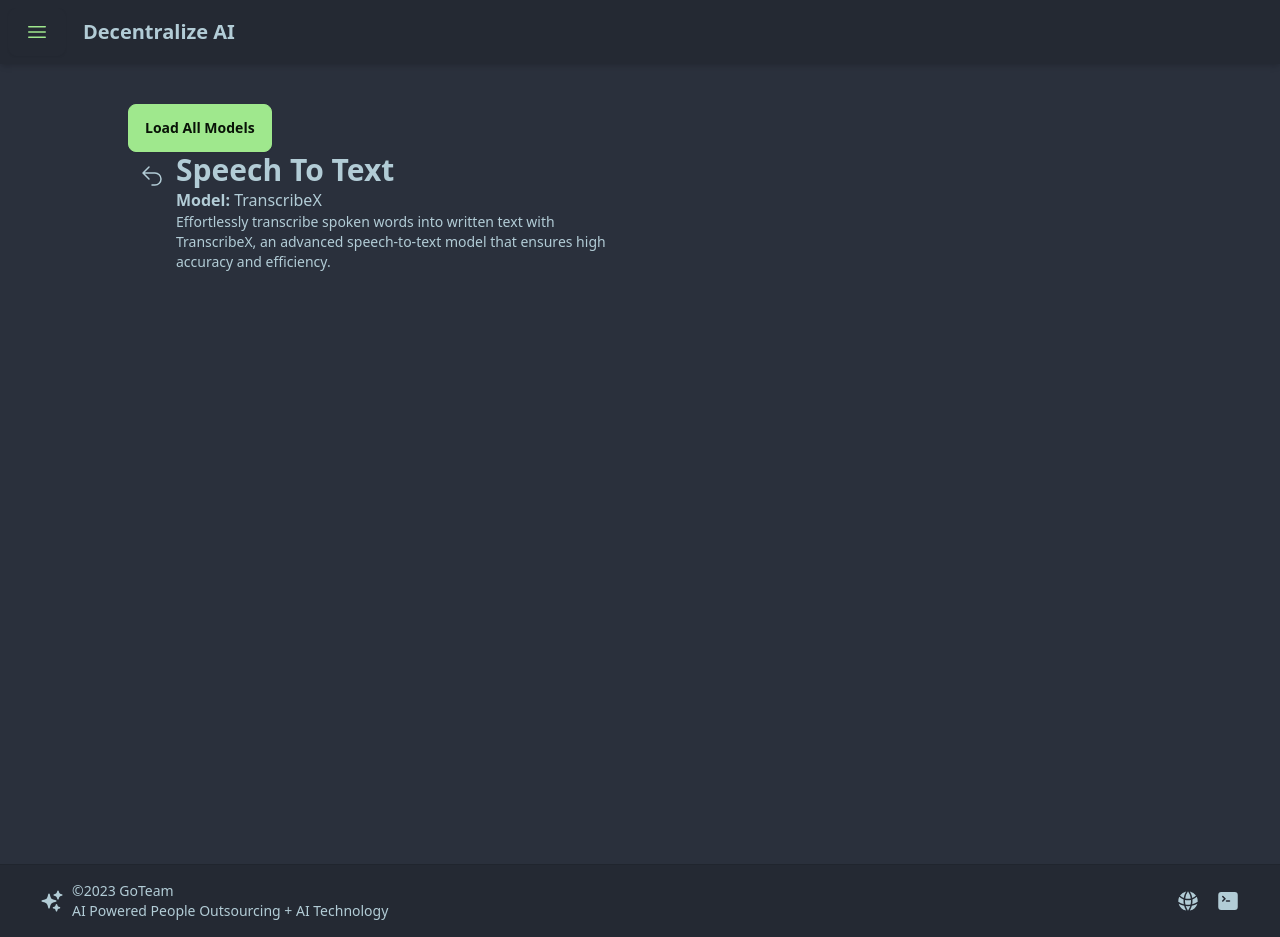
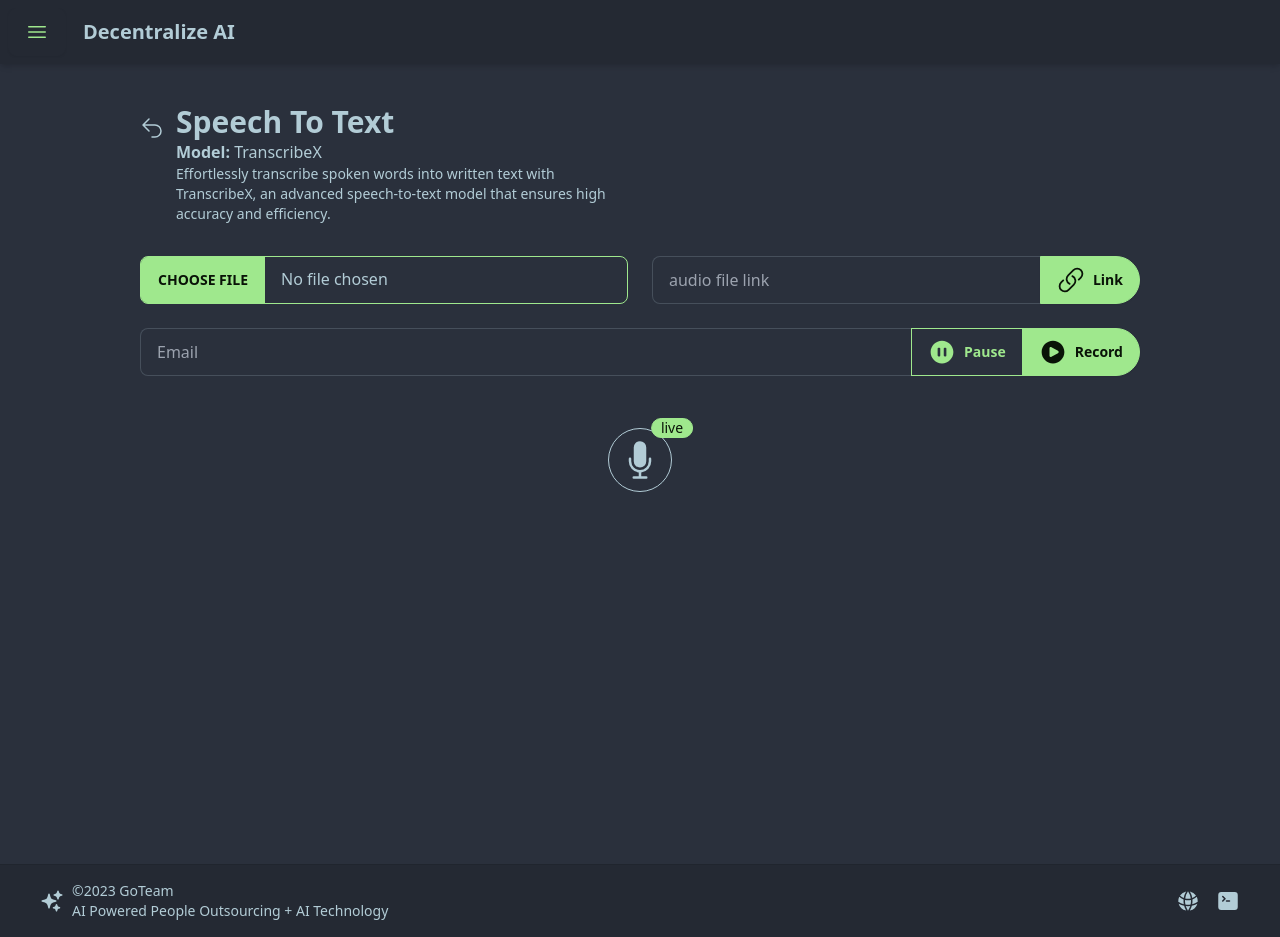
Before and after one commit to zalven-official/Decentralized-AI, a Vue app: page /speech-to-text in a window 1280 px wide. Built offline with nearby package versions, Linux system fonts and the light colour scheme; what vue-query would draw is missing.

Commit message:
finish design for audio

```diff
--- a/src/App.vue
+++ b/src/App.vue
@@ -4,12 +4,12 @@
     <Navbar />
     <div class="flex min-h-screen w-full justify-center p-0 lg:p-10">
       <div class="w-full max-w-5xl">
-        <button
+        <!-- <button
           class="btn btn-primary"
           @click="model.LoadSpeechToTextModel()"
         >
           Load All Models
-        </button>
+        </button> -->
         <RouterView />
       </div>
     </div>
--- a/src/pages/SpeechToText.vue
+++ b/src/pages/SpeechToText.vue
@@ -4,8 +4,55 @@
     model-name="TranscribeX"
     description="Effortlessly transcribe spoken words into written text with TranscribeX, an advanced speech-to-text model that ensures high accuracy and efficiency."
   />
+  <div class="grid grid-cols-2 items-center justify-center align-middle mt-5 card">
+    <div class="col p-3">
+      <input
+        type="file"
+        class="file-input file-input-bordered file-input-primary w-full"
+      >
+    </div>
+    <div class="w-full p-3">
+      <div class="join w-full">
+        <input
+          class="input join-item input-bordered w-full"
+          placeholder="audio file link"
+        >
+        <button class="btn btn-primary join-item rounded-r-full">
+          <LinkIcon class="h-7 w-7" /> Link
+        </button>
+      </div>
+    </div>
+    <div class="col-span-2 p-3">
+      <div class="join w-full">
+        <input
+          class="input input-bordered join-item w-full"
+          placeholder="Email"
+        >
+        <button class="btn btn-outline btn-primary join-item rounded-l-full">
+          <PauseCircleIcon class="h-7 w-7" />
+          Pause
+        </button>
+        <button class="btn btn-primary join-item rounded-r-full">
+          <PlayCircleIcon class="h-7 w-7" />
+          Record
+        </button>
+      </div>
+    </div>
+    <div class="col-span-2 text-center">
+      <div class="indicator m-10 group">
+        <span class="indicator-item badge badge-primary">live</span>
+        <button class="btn btn-lg btn-circle btn-outline group-hover:btn-primary">
+          <MicrophoneIcon class="w-10 h-10" />
+        </button>
+      </div>
+    </div>
+  </div>
 </template>
 <script setup lang="ts">
 import Header from '@/components/common/Header.vue';
+import { PlayCircleIcon, LinkIcon, PauseCircleIcon, MicrophoneIcon } from '@heroicons/vue/24/solid';
+import { ref, computed } from 'vue';
+import { useDevicesList } from '@vueuse/core';
 
+const url = ref();
 </script>
--- a/src/workers/core/SpeechToTextFactory.ts
+++ b/src/workers/core/SpeechToTextFactory.ts
@@ -31,10 +31,25 @@ export const speechToText = async (event: MessageEvent) => {
   try {
     const data = event.data;
     const p = await SpeechToTextFactory.set(data.model as Models, data.quantized);
-    const model = await p.getInstance((data: any) => {
+    const transcriber = await p.getInstance((data: any) => {
       broadcast(BroadcastChannels.MODEL_PROCESSING, data);
     });
-    return { success: true, message: `finished downloading model`, data: model };
+    const time_precision =
+      transcriber.processor.feature_extractor.config.chunk_length /
+      transcriber.model.config.max_source_positions;
+
+    // Storage for chunks to be processed. Initialise with an empty chunk.
+    const chunks_to_process = [
+      {
+        tokens: [],
+        finalised: false,
+      },
+    ];
+
+    console.log({ time_precision, chunks_to_process });
+    return {
+      success: true, message: `finished downloading model`
+    };
   } catch (error) {
     return { success: false, message: `error downloading speech to text model` };
   }
--- a/src/workers/index.ts
+++ b/src/workers/index.ts
@@ -1,7 +1,4 @@
 import { message } from './messages';
-import storage from './storage';
 self.addEventListener("message", async (event: MessageEvent) => {
-
-
   return message(event);
 });
```
Also changed, not shown: src/utils/audio.utils.ts (added), src/utils/index.ts (added).
